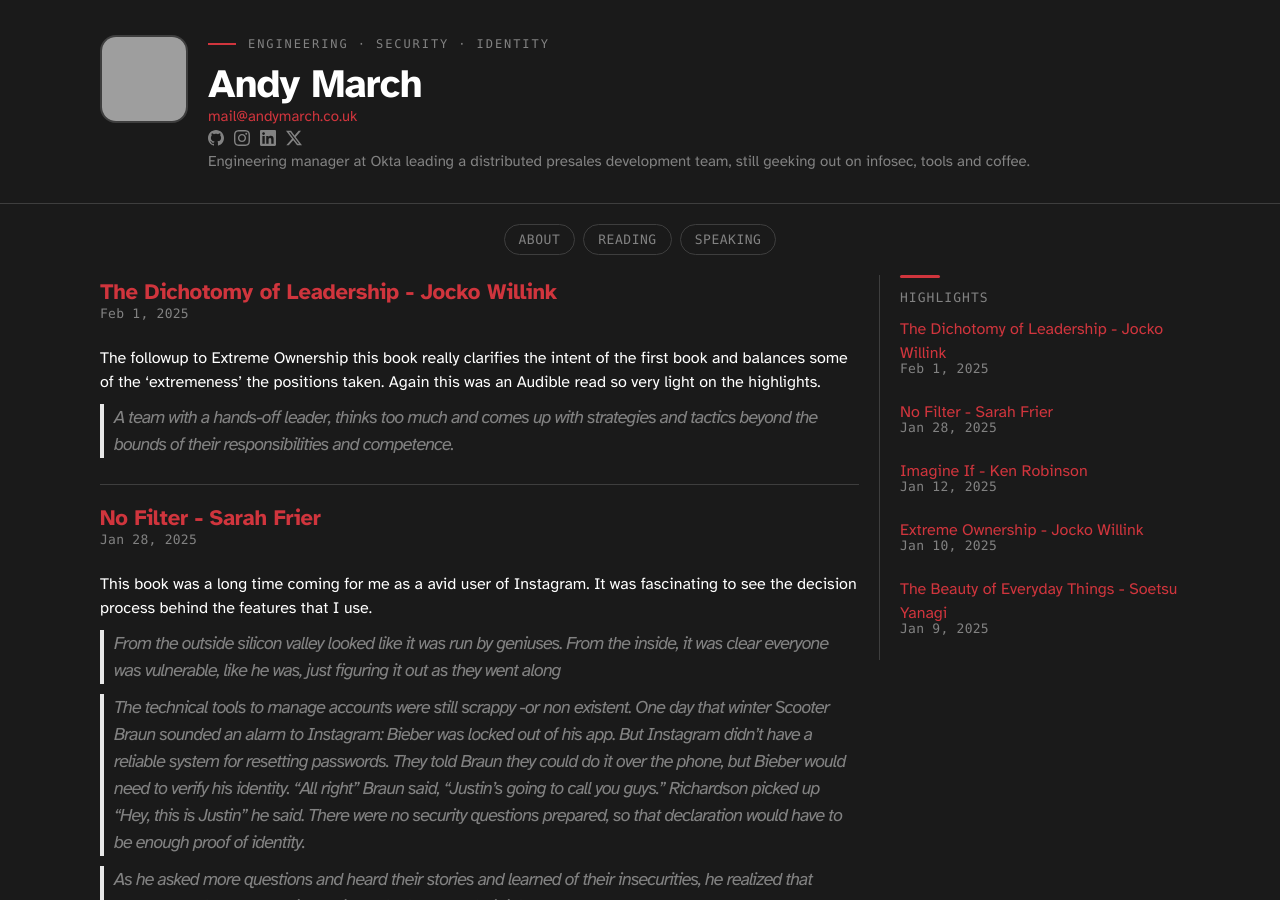
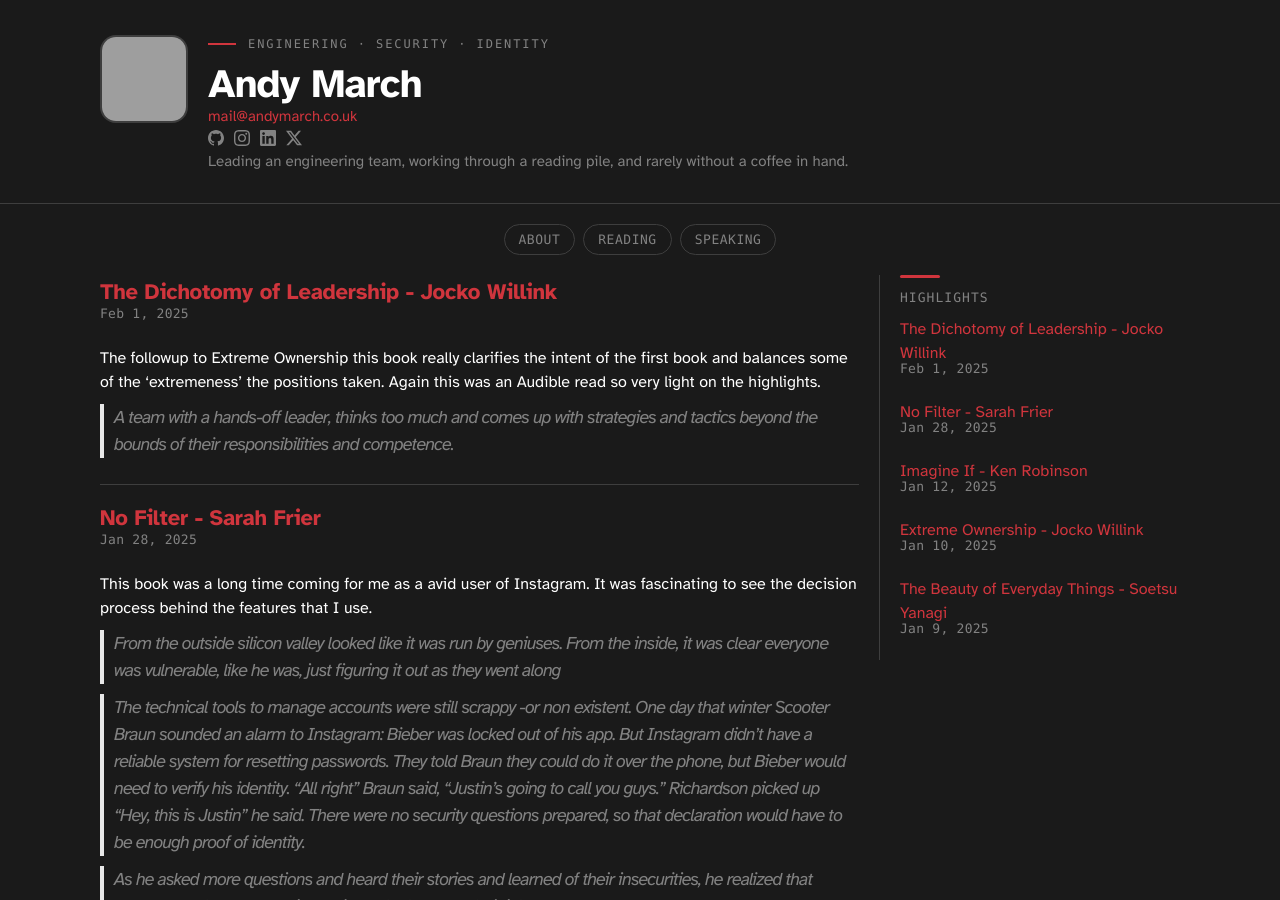
Before and after one commit to andymarch/andymarch.github.io, a Jekyll site: the page built from index.html, in a window 1280 px wide and 900 px high. Built offline with Jekyll 4.4.1, drawn with Linux system fonts in a browser that asks for light colours; the list of posts is cut into pages by our own code; grey boxes are pictures that could not be loaded.

Commit message:
Rework header description: drop Okta mention and "still geeking out"
The employer name was already covered on the About page and didn't need
repeating in the header/SEO description. Replaces it with a shorter line
about the day-to-day (leading a team, reading pile, coffee) that doesn't
lean on the old "geeking out on X, Y, Z" phrasing.

Co-Authored-By: Claude Sonnet 5 <noreply@anthropic.com>
Claude-Session: https://claude.ai/code/session_01RrsMWVrQMKGk7KcLJSwxGt

```diff
--- a/_config.yml
+++ b/_config.yml
@@ -23,8 +23,8 @@ tagline: "Engineering · Security · Identity"
 author: Andy March
 email: mail@andymarch.co.uk
 description: >- # this means to ignore newlines until "baseurl:"
-  Engineering manager at Okta leading a distributed presales development team,
-  still geeking out on infosec, tools and coffee.
+  Leading an engineering team, working through a reading pile, and rarely
+  without a coffee in hand.
 baseurl: "" # the subpath of your site, e.g. /blog
 show_excerpts: true
 url: "https://andymarch.co.uk" # the base hostname & protocol for your site, e.g. http://example.com
```
